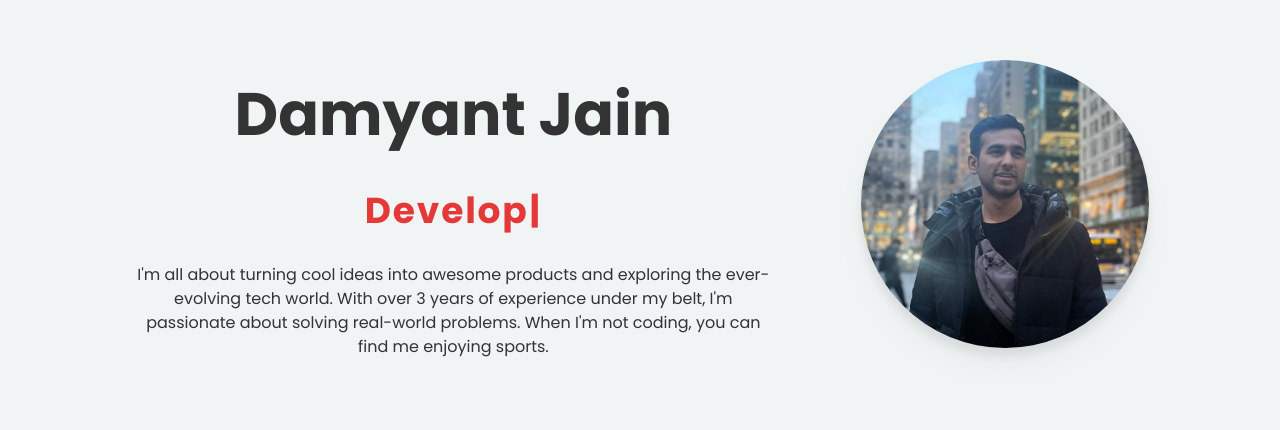
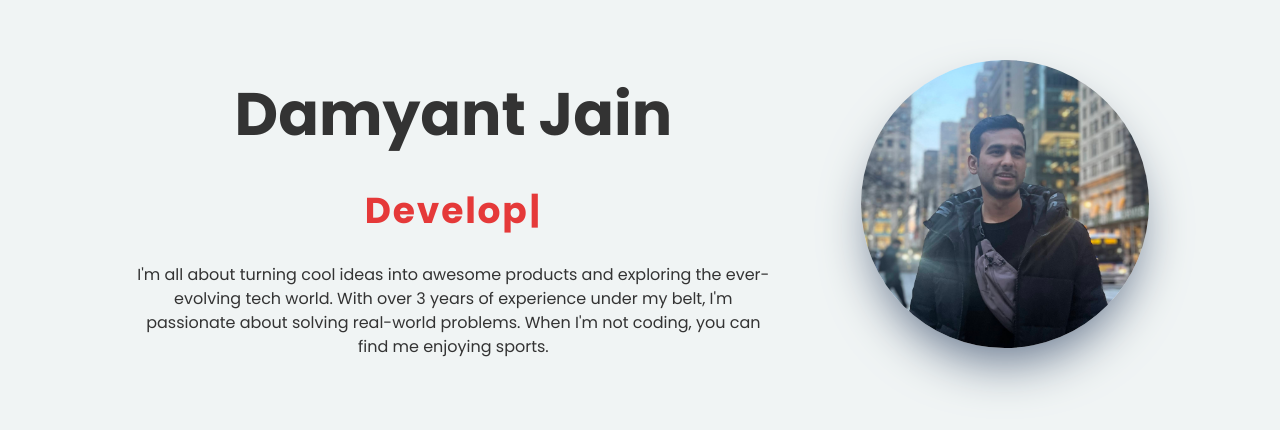
Before and after one commit to damyantjain/portfolio-website, a React (Vite) app: page / in a window 1280 px wide. Shown: the part 186-616 px from the top of the page. Built offline with nearby package versions, Linux system fonts and the light colour scheme.

Commit message:
Added shadow to image

```diff
--- a/src/components/Intro.jsx
+++ b/src/components/Intro.jsx
@@ -31,7 +31,7 @@ const Intro = () => {
         {/* My photo */}
         <div className="p-5 w-full pt-20 lg:pt-0 lg:w-4/12 flex justify-center items-center">
           <img
-            className="rounded-full drop-shadow-xl object-cover shadow-slate-500 h-56 w-56 lg:h-72 lg:w-72"
+            className="rounded-full shadow-2xl object-cover shadow-slate-500 h-56 w-56 lg:h-72 lg:w-72"
             src={profileImage}
             alt="Damyant Jain"
           />
```
